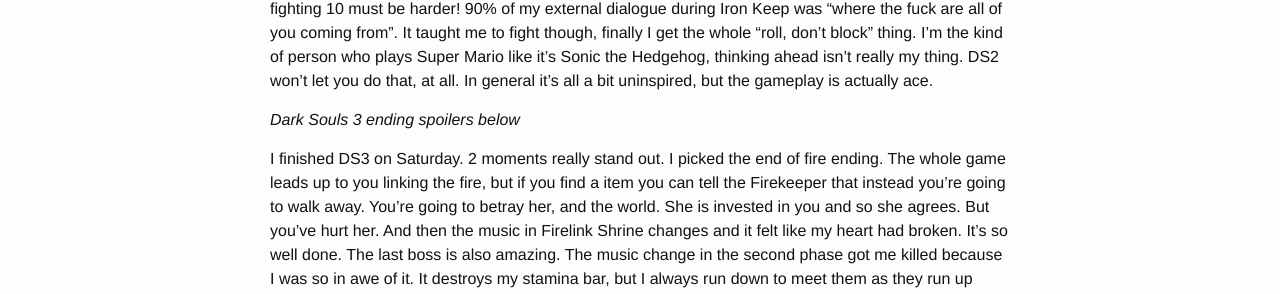
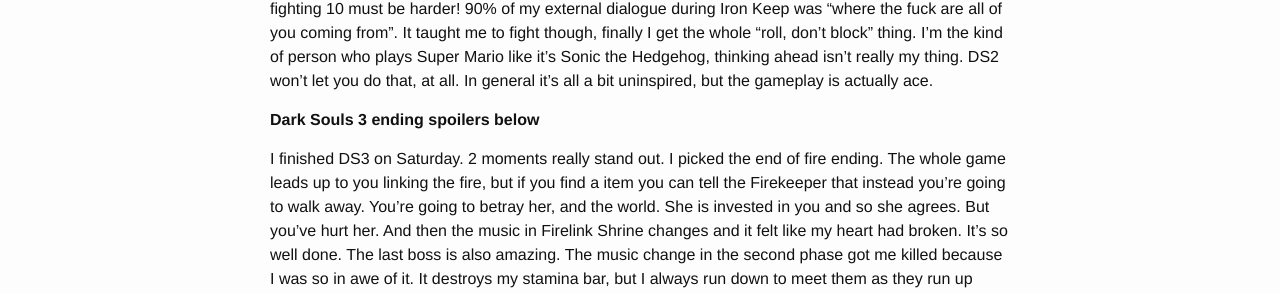
Before and after one commit to kitation/kitation.github.io, a Jekyll site: the page built from _posts/2016-07-31-i-have-become-death.markdown, in a window 1280 px wide. Shown: the part 2215-2509 px from the top of the page. Built offline with Jekyll 4.4.1, drawn with Linux system fonts in a browser that asks for light colours.

Commit message:
Added bolding

```diff
--- a/_posts/2016-07-31-i-have-become-death.markdown
+++ b/_posts/2016-07-31-i-have-become-death.markdown
@@ -34,7 +34,7 @@
 
 I actually enjoyed playing Dark Souls 2. It’s the black sheep really. I never would have finished 3 without playing it though. I played a cleric this time (more easy-mode, being able to heal? What a scrub). It’s annoyingly hard for the sake of being hard. The combat one-on-one is wonderful, and I enjoyed nearly all the boss fights, but the trash fights seem to be designed around the idea that if one mob is hard, fighting 10 must be harder! 90% of my external dialogue during Iron Keep was “where the fuck are all of you coming from”. It taught me to fight though, finally I get the whole “roll, don’t block” thing. I’m the kind of person who plays Super Mario like it’s Sonic the Hedgehog, thinking ahead isn’t really my thing. DS2 won’t let you do that, at all. In general it’s all a bit uninspired, but the gameplay is actually ace.
 
-*Dark Souls 3 ending spoilers below*
+**Dark Souls 3 ending spoilers below**
 
 I finished DS3 on Saturday. 2 moments really stand out. I picked the end of fire ending. The whole game leads up to you linking the fire, but if you find a item you can tell the Firekeeper that instead you’re going to walk away. You’re going to betray her, and the world. She is invested in you and so she agrees. But you’ve hurt her. And then the music in Firelink Shrine changes and it felt like my heart had broken. It’s so well done. The last boss is also amazing. The music change in the second phase got me killed because I was so in awe of it. It destroys my stamina bar, but I always run down to meet them as they run up because it’s more epic that way. It’s fun, it’s so hard but it’s the best kind of boss, it’s like a final exam where you fight every style. The scenery. The fucking eclipse.
 
```
